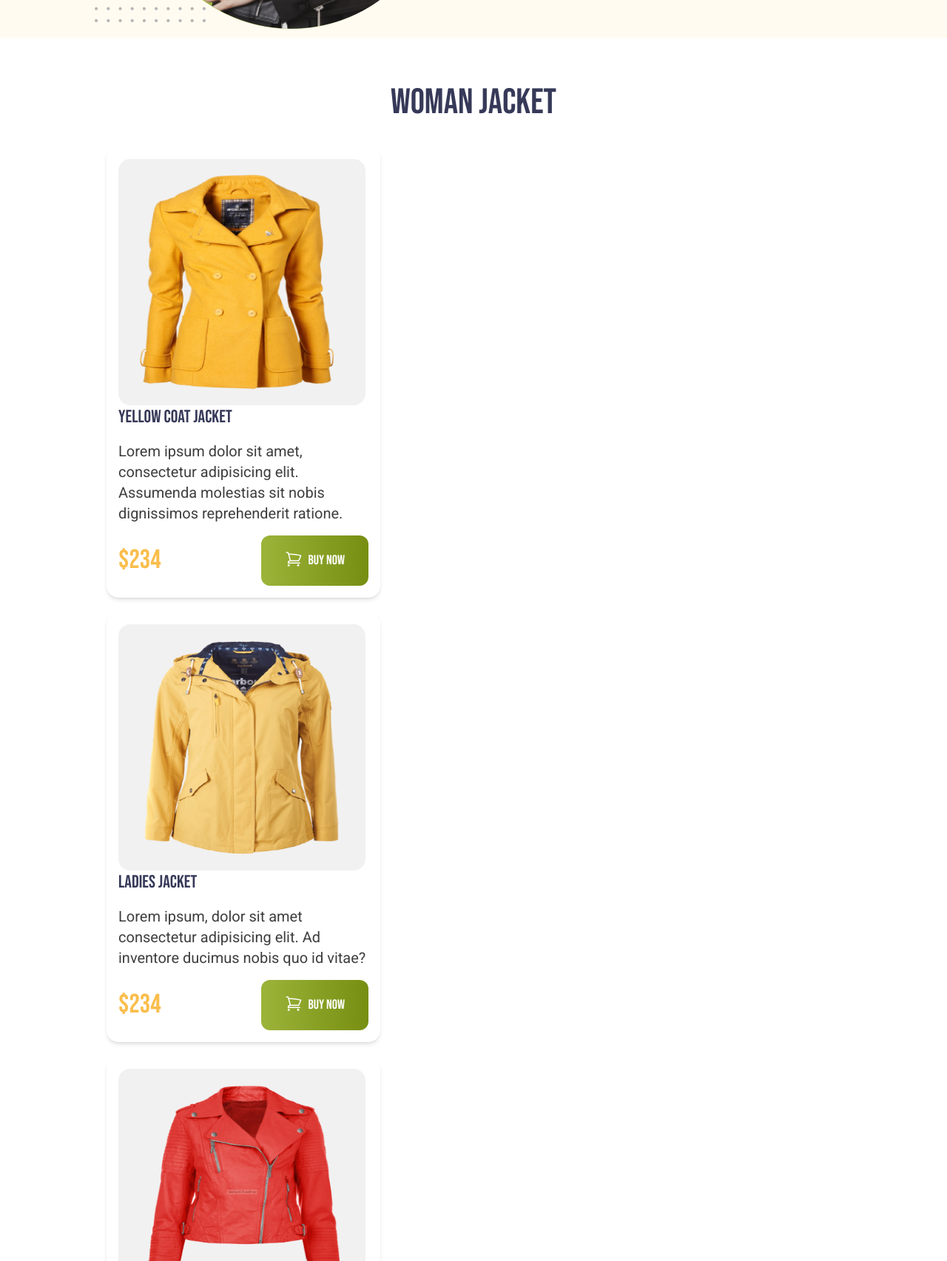
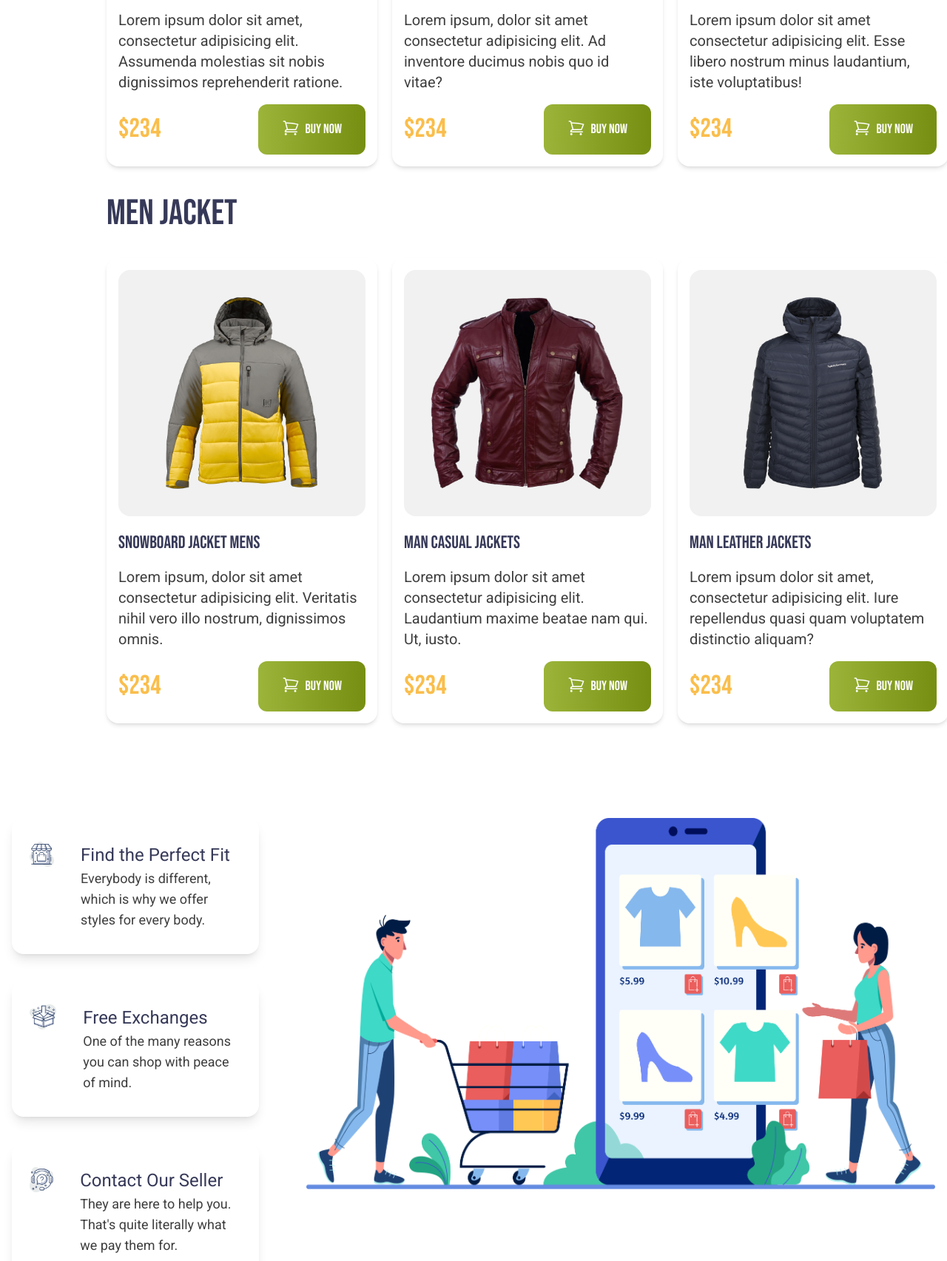
Before and after one commit to sanji118/tailwind-css, a plain HTML site: page index.html in a window 1280 px wide. Shown: the part 1095-2800 px from the top of the page at 74% size. Drawn offline with nearby package versions, Linux system fonts and the light colour scheme; a web font is replaced by a local one.

Commit message:
added footer

```diff
--- a/index.html
+++ b/index.html
@@ -23,7 +23,7 @@
     </style>
 </head>
 <body class="roboto-regular">
-    <header class="pt-10 px-32 bg-[#FFFBF0]" id="home">
+    <header class="px-4 lg:pt-10 lg:px-32 bg-[#FFFBF0]" id="home">
         <nav class="flex justify-between">
             <div>
                 <img src="./icons/logo.png" class="w-64">
@@ -34,7 +34,7 @@
                         <path stroke-linecap="round" stroke-linejoin="round" d="M3.75 6.75h16.5M3.75 12h16.5m-16.5 5.25h16.5" />
                     </svg>
                 </div>
-                <ul type="none" class="flex gap-6 sm:hidden">
+                <ul type="none" class="hidden lg:flex gap-6">
                     <li>
                         <a href="#home">Home</a>
                     </li>
@@ -50,9 +50,9 @@
                 </ul>
             </div>
         </nav>
-        <section class="flex py-3 gap-[9rem] sm:flex-col">
-            <div class="w-1/2">
-                <h1 class="uppercase text-[5rem] bebas-neue-regular text-[#FABE4C]">BE THE PENGUINS<br> <span class="text-[#363958]">Of winter</span></h1>
+        <section class="flex flex-col gap-6 lg:flex-row py-3 lg:gap-[9rem]">
+            <div class="w-full lg:w-1/2">
+                <h1 class="uppercase text-[3.9rem] bebas-neue-regular text-[#FABE4C] lg:text-[5rem]">BE THE PENGUINS<br> <span class="text-[#363958]">Of winter</span></h1>
                 <p class="text-[#3E3E3E] text-lg py-3 w-3/4">Lorem ipsum, dolor sit amet consectetur adipisicing elit. Dolorem temporibus iste fugit, aut eum vitae unde est aliquid dolore ut!</p>
                 <button class="inline-flex gap-2 text-white uppercase text-lg py-5 px-8
                 rounded-xl bg-gradient-to-r from-[#9bb439] to-[#768f12]">
@@ -69,15 +69,15 @@
         </section>
     </header>
     <main>
-        <section class="bebas-neue-regular py-16 mx-36" id="product">
+        <section class="bebas-neue-regular mx-4 lg:py-16 lg:mx-36" id="product">
             <div class="pb-10">
-                <h3 class="text-[#363958] text-5xl pb-9 sm:text-center">WOMAN JACKET</h3>
-                <div class="flex gap-5 sm: flex-col">
-                    <div class="w-[370px] p-4 rounded-2xl shadow-md">
-                        <div class="p-5 rounded-2xl bg-[#F1F1F1] w-[334px]">
-                            <img src="./images/jacket-1.png" class="w-[293px] h-[293px]">
+                <h3 class="text-[#363958] text-5xl text-center lg:pb-9 lg:text-left">WOMAN JACKET</h3>
+                <div class="flex flex-col lg:flex-row gap-5">
+                    <div class="w-[343px] rounded-2xl shadow-md lg:w-[370px] p-4">
+                        <div class="rounded-2xl bg-[#F1F1F1] lg:p-5 lg:w-[334px]">
+                            <img src="./images/jacket-1.png" class="w-[293px] h-[293px] p-4">
                         </div>
-                        <h4 class="text-[#363958] text-2xl">Yellow Coat JACKET</h4>
+                        <h4 class="text-[#363958] text-2xl pt-5">Yellow Coat JACKET</h4>
                         <p class="text-xl text-[#3E3E3E] roboto-regular my-4">Lorem ipsum dolor sit amet, consectetur adipisicing elit. Assumenda molestias sit nobis dignissimos reprehenderit ratione.</p>
                         <div class="flex items-baseline justify-between">
                             <h3 class="text-[#FABE4C] text-4xl">$234</h3>
@@ -91,11 +91,11 @@
                     </button>
                         </div>
                     </div>
-                    <div class="w-[370px] p-4 rounded-2xl shadow-md">
-                        <div class="p-5 rounded-2xl bg-[#F1F1F1] w-[334px]">
-                            <img src="./images/jacket-2.png" class="w-[293px] h-[293px]">
+                    <div class="w-[343px] rounded-2xl shadow-md lg:w-[370px] p-4">
+                        <div class="rounded-2xl bg-[#F1F1F1] lg:p-5 lg:w-[334px]">
+                            <img src="./images/jacket-2.png" class="w-[293px] h-[293px] p-4">
                         </div>
-                        <h4 class="text-[#363958] text-2xl">Ladies JACKET</h4>
+                        <h4 class="text-[#363958] text-2xl pt-5">Ladies JACKET</h4>
                         <p class="text-xl text-[#3E3E3E] roboto-regular my-4">Lorem ipsum, dolor sit amet consectetur adipisicing elit. Ad inventore ducimus nobis quo id vitae?</p>
                         <div class="flex items-baseline justify-between">
                             <h3 class="text-[#FABE4C] text-4xl">$234</h3>
@@ -109,11 +109,11 @@
                     </button>
                         </div>
                     </div>
-                    <div class="w-[370px] p-4 rounded-2xl shadow-md">
-                        <div class="p-5 rounded-2xl bg-[#F1F1F1] w-[334px]">
-                            <img src="./images/jacket-3.png"class="w-[293px] h-[293px]">
+                    <div class="w-[343px] rounded-2xl shadow-md lg:w-[370px] p-4">
+                        <div class="rounded-2xl bg-[#F1F1F1] lg:p-5 lg:w-[334px]">
+                            <img src="./images/jacket-3.png"class="w-[293px] h-[293px] p-4">
                         </div>
-                        <h4 class="text-[#363958] text-2xl">Woman Leather Jacket </h4>
+                        <h4 class="text-[#363958] text-2xl pt-5">Woman Leather Jacket </h4>
                         <p class="text-xl text-[#3E3E3E] roboto-regular my-4">Lorem ipsum dolor sit amet consectetur adipisicing elit. Esse libero nostrum minus laudantium, iste voluptatibus!</p>
                         <div class="flex items-baseline justify-between">
                             <h3 class="text-[#FABE4C] text-4xl">$234</h3>
@@ -130,13 +130,13 @@
                 </div>
             </div>
             <div>
-                <h3 class="text-[#363958] text-5xl pb-9 sm:text-center">MEN JACKET</h3>
-                <div class="flex gap-5 sm:flex-col">
-                    <div class="w-[370px] p-4 rounded-2xl shadow-md">
-                        <div class="p-5 rounded-2xl bg-[#F1F1F1] w-[334px]">
-                            <img src="./images/jacket-4.png" class="w-[293px] h-[293px]">
+                <h3 class="text-[#363958] text-5xl text-center lg:pb-9 lg:text-left">MEN JACKET</h3>
+                <div class="flex flex-col lg:flex-row gap-5">
+                    <div class="w-[343px] rounded-2xl shadow-md lg:w-[370px] p-4">
+                        <div class="rounded-2xl bg-[#F1F1F1] lg:p-5 lg:w-[334px]">
+                            <img src="./images/jacket-4.png" class="w-[293px] h-[293px] p-4">
                         </div>
-                        <h4 class="text-[#363958] text-2xl">Snowboard Jacket Mens</h4>
+                        <h4 class="text-[#363958] text-2xl pt-5">Snowboard Jacket Mens</h4>
                         <p class="text-xl text-[#3E3E3E] roboto-regular my-4">Lorem ipsum, dolor sit amet consectetur adipisicing elit. Veritatis nihil vero illo nostrum, dignissimos omnis.</p>
                         <div class="flex items-baseline justify-between">
                             <h3 class="text-[#FABE4C] text-4xl">$234</h3>
@@ -150,11 +150,11 @@
                             </button>
                         </div>
                     </div>
-                    <div class="w-[370px] p-4 rounded-2xl shadow-md">
-                        <div class="p-5 rounded-2xl bg-[#F1F1F1] w-[334px]">
-                            <img src="./images/jacket-5.png" class="w-[293px] h-[293px]">
+                    <div class="w-[343px] rounded-2xl shadow-md lg:w-[370px] p-4">
+                        <div class="rounded-2xl bg-[#F1F1F1] lg:p-5 lg:w-[334px]">
+                            <img src="./images/jacket-5.png" class="w-[293px] h-[293px] p-4">
                         </div>
-                        <h4 class="text-[#363958] text-2xl">Man Casual Jackets </h4>
+                        <h4 class="text-[#363958] text-2xl pt-5">Man Casual Jackets </h4>
                         <p class="text-xl text-[#3E3E3E] roboto-regular my-4">Lorem ipsum dolor sit amet consectetur adipisicing elit. Laudantium maxime beatae nam qui. Ut, iusto.</p>
                         <div class="flex items-baseline justify-between">
                             <h3 class="text-[#FABE4C] text-4xl">$234</h3>
@@ -168,11 +168,11 @@
                     </button>
                         </div>
                     </div>
-                    <div class="w-[370px] p-4 rounded-2xl shadow-md">
-                        <div class="p-5 rounded-2xl bg-[#F1F1F1] w-[334px]">
-                            <img src="./images/jacket-6.png" class="w-[293px] h-[293px]">
+                    <div class="w-[343px] rounded-2xl shadow-md lg:w-[370px] p-4">
+                        <div class="rounded-2xl bg-[#F1F1F1] lg:p-5 lg:w-[334px]">
+                            <img src="./images/jacket-6.png" class="w-[293px] h-[293px] p-4">
                         </div>
-                        <h4 class="text-[#363958] text-2xl">Man Leather Jackets</h4>
+                        <h4 class="text-[#363958] text-2xl pt-5">Man Leather Jackets</h4>
                         <p class="text-xl text-[#3E3E3E] roboto-regular my-4">Lorem ipsum dolor sit amet, consectetur adipisicing elit. Iure repellendus quasi quam voluptatem distinctio aliquam?</p>
                         <div class="flex items-baseline justify-between">
                             <h3 class="text-[#FABE4C] text-4xl">$234</h3>
@@ -190,8 +190,50 @@
             </div>
         </section>
     </main>
-    <footer>
-
+    <footer id="about" class="mx-4">
+        <section class="lg:flex-row flex flex-col-reverse pt-16 gap-16">
+            <div>
+                <div class="flex flex-col gap-9">
+                    <div class="lg:flex-row gap-9 rounded-2xl shadow-lg flex flex-col text-center lg:text-left px-6 py-8">
+                        <div class="mx-auto">
+                            <img src="./icons/house.png" class="w-20">
+                        </div>
+                        <div>
+                            <h4 class="text-[#363958] text-[1.5rem]">Find the Perfect Fit</h4>
+                            <p class="text-[#3E3E3E] text-lg">Everybody is different, which is why we
+                                offer styles for every body.</p>
+                        </div>
+                    </div>
+                    <div class="lg:flex-row gap-9 rounded-2xl shadow-lg flex flex-col text-center lg:text-left px-6 py-8">
+                        <div class="mx-auto">
+                            <img src="./icons/box.png" class="w-20">
+                        </div>
+                        <div>
+                            <h4 class="text-[#363958] text-[1.5rem]">Free Exchanges</h4>
+                            <p class="text-[#3E3E3E] text-lg">One of the many reasons you can shop
+                                with peace of mind.
+                            </p>
+                        </div>
+                    </div>
+                    <div class="lg:flex-row gap-9 rounded-2xl shadow-lg flex flex-col text-center lg:text-left px-6 py-8" id="contact">
+                        <div class="mx-auto">
+                            <img src="./icons/question.png" class="w-20">
+                        </div>
+                        <div>
+                            <h4 class="text-[#363958] text-[1.5rem]">Contact Our Seller
+                            </h4>
+                            <p class="text-[#3E3E3E] text-lg">
+                                They are here to help you. That's quite
+                                literally what we pay them for.
+                            </p>
+                        </div>
+                    </div>
+                </div>
+            </div>
+            <div>
+                <img src="./images/shopping.png" alt="">
+            </div>
+        </section>
     </footer>
 </body>
 </html>
```
